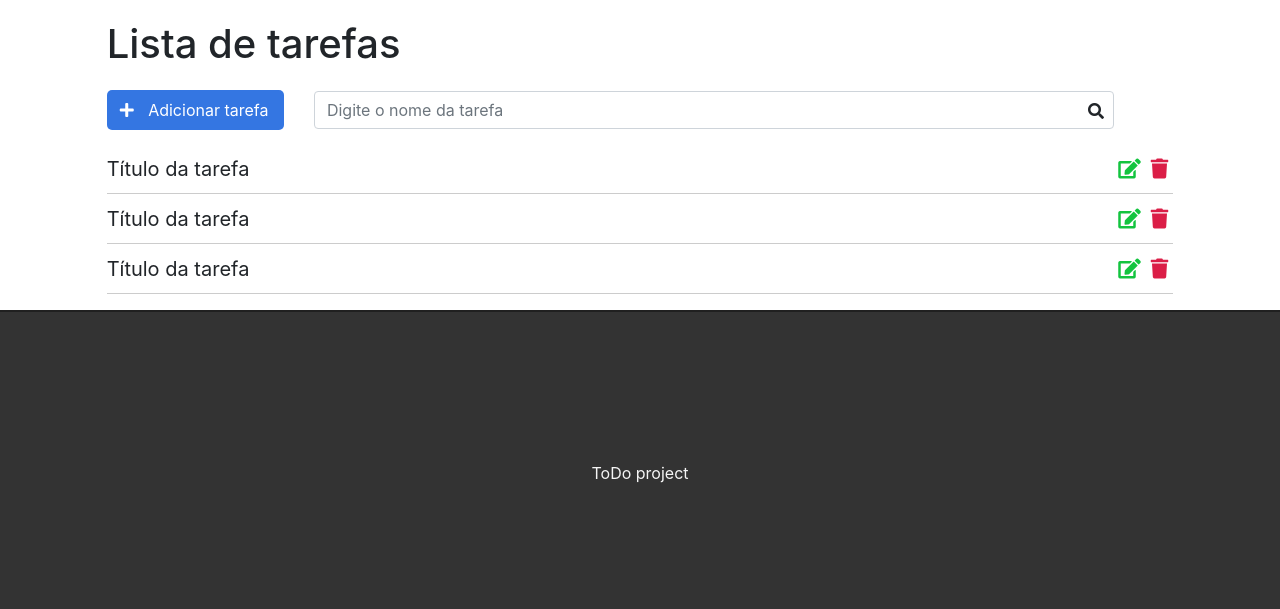
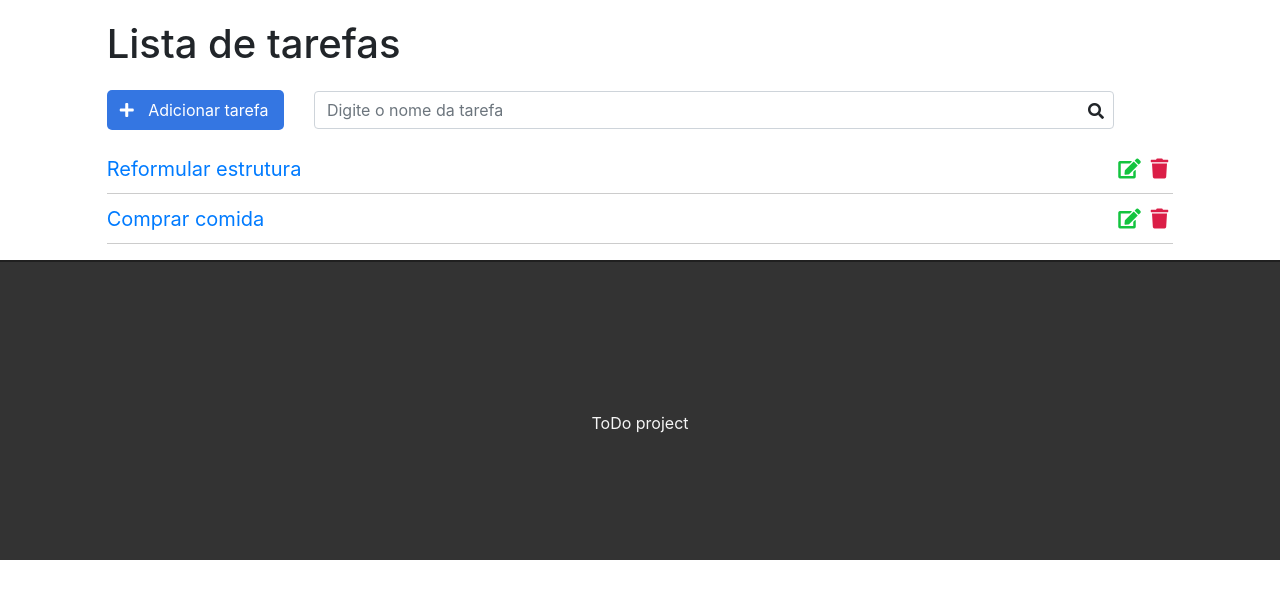
Before and after one commit to accountfor/todo, a Django app: page / in a window 1280 px wide. Shown: the part 57-666 px from the top of the page. Run offline with Django 3.2, Linux system fonts and the light colour scheme; data comes from the database, SQL or seed files in the repository; both versions use the stored data as it was after the commit; some libraries are stand-ins or nearby versions.

Commit message:
List tasks from database

```diff
--- a/tasks/templates/tasks/list.html
+++ b/tasks/templates/tasks/list.html
@@ -13,22 +13,15 @@
         <input class="form-control" type="text" id="search" placeholder="Digite o nome da tarefa">
         <i class="fas fa-search"></i>
     </div>
+
     <ul class="task-list">
-        <li class="task-item">
-            <span>Título da tarefa</span>
-            <span><i class="fas fa-trash"></i></span>
-            <span><i class="fas fa-edit"></i></span>
-        </li>
-        <li class="task-item">
-            <span>Título da tarefa</span>
-            <span><i class="fas fa-trash"></i></span>
-            <span><i class="fas fa-edit"></i></span>
-        </li>
-        <li class="task-item">
-            <span>Título da tarefa</span>
-            <span><i class="fas fa-trash"></i></span>
-            <span><i class="fas fa-edit"></i></span>
-        </li>
+        {% for task in tasks %}
+            <li class="task-item">
+                <span><a href="/task/{{task.id}}">{{task.title}}</a></span>
+                <span><i class="fas fa-trash"></i></span>
+                <span><i class="fas fa-edit"></i></span>
+            </li>
+        {% endfor %}
     </ul>
 </div>
 
--- a/tasks/urls.py
+++ b/tasks/urls.py
@@ -3,7 +3,6 @@ from django.urls import path
 from . import views
 
 urlpatterns = [
-    path('helloworld', views.helloworld),
-    path('', views.taskList),
-    path('yourname/<str:name>', views.yourName, name='your-name'),
+    path('', views.taskList, name="task-list"),
+    path('task/<int:id>', views.taskView, name="task-view"),
 ]
--- a/tasks/views.py
+++ b/tasks/views.py
@@ -1,11 +1,24 @@
-from django.shortcuts import render
+from django.shortcuts import render, get_object_or_404
 from django.http import HttpResponse
+
+from .models import Task
+
+def taskList(request):
+    tasks = Task.objects.all()
+
+    return render(request, 'tasks/list.html', {'tasks': tasks})
+
+
+def taskView(request, id):
+
+    task = get_object_or_404(Task, pk=id)
+    return render(request, 'tasks/task.html', {'task': task})
+
+
 
 def helloworld(request):
     return HttpResponse('Hello World')
 
-def taskList(request):
-    return render(request, 'tasks/list.html')
 
 def yourName(request, name):
     return render(request, 'tasks/yourname.html', {'name': name})
```
Also changed, not shown: tasks/templates/tasks/task.html (added, +12 -0 lines), db.sqlite3.
